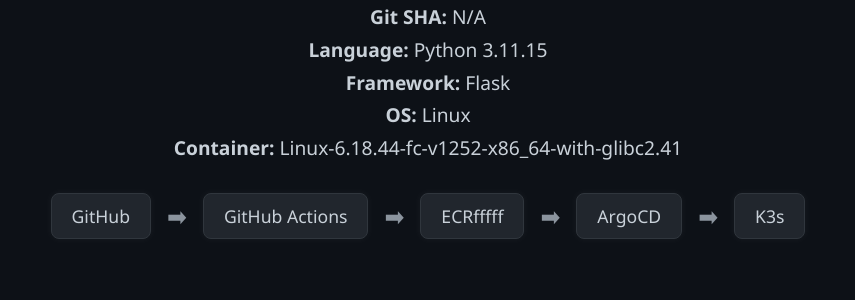
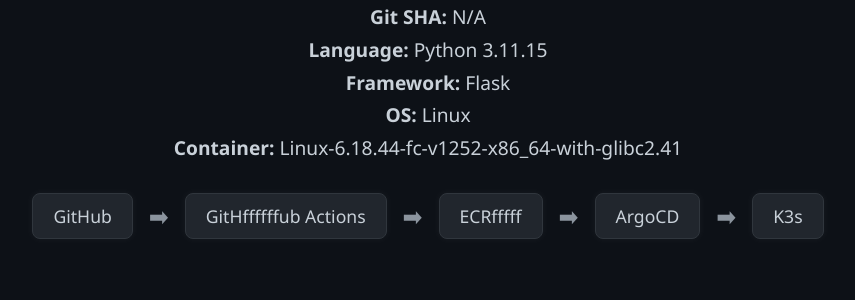
Before and after one commit to kernelpanic09/k3s_lab, a Flask app: page / in a window 1280 px wide. Shown: the part 219-519 px from the top of the page, without its empty margins (212-1067 px from the left). Run offline with Flask 3, Linux system fonts and the light colour scheme.

Commit message:
wrkflow2

```diff
--- a/apps/demoapp/templates/index.html
+++ b/apps/demoapp/templates/index.html
@@ -33,7 +33,7 @@
     <div class="pipeline">
       <div class="step">GitHub</div>
       <div class="arrow">➡</div>
-      <div class="step">GitHub Actions</div>
+      <div class="step">GitHffffffub Actions</div>
       <div class="arrow">➡</div>
       <div class="step">ECRfffff</div>
       <div class="arrow">➡</div>
```
